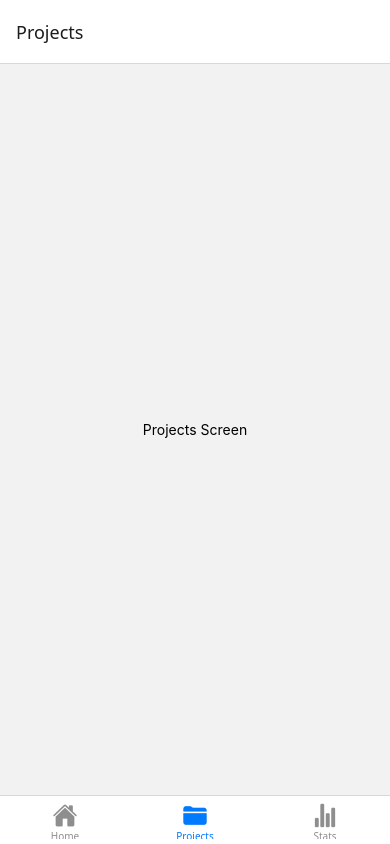
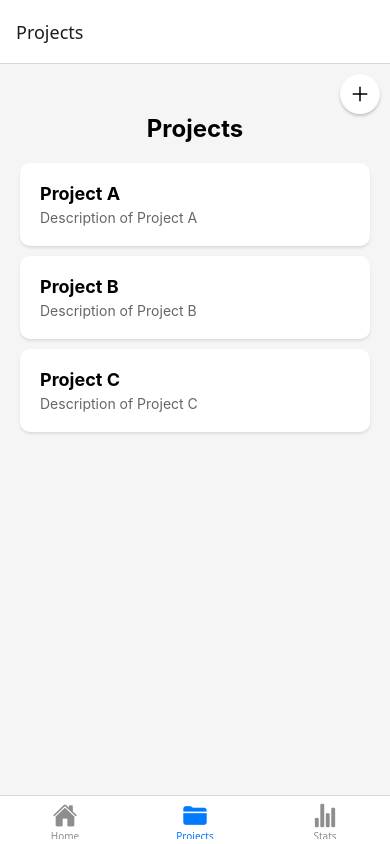
Before and after one commit to frankjrdev/studies-cards, a React Native app in the folder apps/mobile/: screen /Projects in a window 390 px wide. Built offline with nearby package versions, Linux system fonts and the light colour scheme.

Commit message:
Implement DecksScreen and update navigation; enhance DecksCards for deck selection

```diff
--- a/apps/mobile/App.tsx
+++ b/apps/mobile/App.tsx
@@ -1,13 +1,30 @@
 import { NavigationContainer } from '@react-navigation/native';
+import { createNativeStackNavigator } from '@react-navigation/native-stack';
 import React from 'react';
 import { GestureHandlerRootView } from 'react-native-gesture-handler';
 import BottomTabNavigation from './src/navigation/BottomTabNavigator';
+import DecksScreen from './src/screens/DecksScreen';
+import { RootStackParamList } from './src/types/navigation';
+
+const Stack = createNativeStackNavigator<RootStackParamList>();
 
 export default function App() {
   return (
     <GestureHandlerRootView style={{ flex: 1 }}>
       <NavigationContainer>
-        <BottomTabNavigation />
+        <Stack.Navigator>
+          <Stack.Screen
+            name="BottomTabNavigation"
+            component={BottomTabNavigation}
+            options={{ headerShown: false }}
+          />
+
+          <Stack.Screen
+            name="DecksScreen"
+            component={DecksScreen}
+            options={{ title: 'Decks' }}
+          />
+        </Stack.Navigator>
       </NavigationContainer>
     </GestureHandlerRootView>
   );
--- a/apps/mobile/src/components/DecksCards.tsx
+++ b/apps/mobile/src/components/DecksCards.tsx
@@ -1,25 +1,39 @@
+import { useNavigation } from '@react-navigation/native';
+import { NativeStackNavigationProp } from '@react-navigation/native-stack';
 import React from 'react';
 import { StyleSheet } from 'react-native';
-import { FlatList } from 'react-native-gesture-handler';
+import { FlatList, TouchableOpacity } from 'react-native-gesture-handler';
 import { Card, Text, Title } from 'react-native-paper';
+import { RootStackParamList } from '../types/navigation';
 import { DecksHomeScreenProps } from '../types/types';
 
 export default function DecksCards({ decks }: DecksHomeScreenProps) {
+  const navigation =
+    useNavigation<
+      NativeStackNavigationProp<RootStackParamList, 'DecksScreen'>
+    >();
+
   return (
     <FlatList
       data={decks}
       keyExtractor={(item) => item.id}
       renderItem={({ item }) => (
+        <TouchableOpacity
+          onPress={() =>
+            navigation.navigate('DecksScreen', { deckId: item.id })
+          }
+        >
           <Card style={styles.card}>
             <Card.Content>
               <Title style={styles.cardTitle}>{item.title}</Title>
-            <Text style={styles.info}>Project: {item.project}</Text>
-            <Text style={styles.info}>Author: {item.author}</Text>
+              <Text style={styles.info}>{item.project}</Text>
+              <Text style={styles.info}>{item.author}</Text>
               <Text style={styles.totalCards}>
                 Total Cards: {item.totalCards}
               </Text>
             </Card.Content>
           </Card>
+        </TouchableOpacity>
       )}
     />
   );
@@ -28,7 +42,7 @@ export default function DecksCards({ decks }: DecksHomeScreenProps) {
 const styles = StyleSheet.create({
   card: {
     marginVertical: 10,
-    padding: 15,
+    padding: 0,
     backgroundColor: '#ffffff',
     elevation: 5,
     shadowColor: '#000',
@@ -41,6 +55,7 @@ const styles = StyleSheet.create({
   cardTitle: {
     fontSize: 20,
     fontWeight: 'bold',
+    color: '#3498db',
   },
 
   info: {
--- /dev/null
+++ b/apps/mobile/src/screens/DecksScreen.tsx
@@ -0,0 +1,30 @@
+import { RouteProp, useRoute } from '@react-navigation/native';
+import React from 'react';
+import { StyleSheet, View } from 'react-native';
+import { Text } from 'react-native-paper';
+import { RootStackParamList } from '../types/navigation';
+
+export default function DecksScreen() {
+  const route = useRoute<RouteProp<RootStackParamList, 'DecksScreen'>>();
+  const { deckId } = route.params;
+
+  return (
+    <View style={styles.container}>
+      <Text style={styles.title}>Deck ID: {deckId}</Text>
+      {/* Aquí podrías cargar las cards del deck desde una API o estado global */}
+    </View>
+  );
+}
+
+const styles = StyleSheet.create({
+  container: {
+    flex: 1,
+    alignItems: 'center',
+    justifyContent: 'center',
+    backgroundColor: '#f5f5f5',
+  },
+  title: {
+    fontSize: 24,
+    fontWeight: 'bold',
+  },
+});
--- a/apps/mobile/src/screens/HomeScreen.tsx
+++ b/apps/mobile/src/screens/HomeScreen.tsx
@@ -9,27 +9,42 @@ export default function HomeScreen() {
   const { cards, decks } = useFlashcardsStore();
 
   // Datos de ejemplo
+  // Datos de ejemplo para el MIR
   const decksList: Deck[] = [
     {
       id: '1',
-      title: 'React Basics',
-      project: 'Web Dev',
-      author: 'Alice',
-      totalCards: 10,
+      title: 'Anatomía',
+      project: 'Medicina',
+      author: 'Edith Peroza',
+      totalCards: 50,
     },
     {
       id: '2',
-      title: 'Node.js API',
-      project: 'Backend',
-      author: 'Bob',
-      totalCards: 15,
+      title: 'Fisiología',
+      project: 'Medicina',
+      author: 'Edith Peroza',
+      totalCards: 40,
     },
     {
       id: '3',
-      title: 'Data Structures',
-      project: 'CS',
-      author: 'Charlie',
-      totalCards: 20,
+      title: 'Farmacología',
+      project: 'Medicina',
+      author: 'Edith Peroza',
+      totalCards: 60,
+    },
+    {
+      id: '4',
+      title: 'Microbiología',
+      project: 'Medicina',
+      author: 'Edith Peroza',
+      totalCards: 45,
+    },
+    {
+      id: '5',
+      title: 'Patología',
+      project: 'Medicina',
+      author: 'Edith Peroza',
+      totalCards: 55,
     },
   ];
 
--- a/apps/mobile/src/screens/ProjectsScreen.tsx
+++ b/apps/mobile/src/screens/ProjectsScreen.tsx
@@ -1,18 +1,91 @@
-import React from "react";
-import { StyleSheet, Text, View } from "react-native";
+import { Ionicons } from '@expo/vector-icons';
+import React from 'react';
+import { StyleSheet, Text, TouchableOpacity, View } from 'react-native';
+import { ScrollView } from 'react-native-gesture-handler';
 
 export default function ProjectsScreen() {
+  const projects = [
+    { id: '1', title: 'Project A', description: 'Description of Project A' },
+    { id: '2', title: 'Project B', description: 'Description of Project B' },
+    { id: '3', title: 'Project C', description: 'Description of Project C' },
+  ];
+
+  const handleAddProject = () => {
+    console.log('Add Project button pressed');
+    // Aquí puedes abrir un modal o navegar a una nueva pantalla para crear un proyecto
+  };
+
   return (
     <View style={styles.container}>
-            <Text>Projects Screen</Text>
+      {/* Botón de "+" en la esquina superior izquierda */}
+      <TouchableOpacity style={styles.addButton} onPress={handleAddProject}>
+        <Ionicons name="add" size={24} color="black" />
+      </TouchableOpacity>
+
+      <Text style={styles.title}>Projects</Text>
+
+      <ScrollView contentContainerStyle={styles.projectsContainer}>
+        {projects.map((project) => (
+          <View key={project.id} style={styles.card}>
+            <Text style={styles.cardTitle}>{project.title}</Text>
+            <Text style={styles.cardDescription}>{project.description}</Text>
           </View>
-    )
+        ))}
+      </ScrollView>
+    </View>
+  );
 }
 
 const styles = StyleSheet.create({
   container: {
     flex: 1,
+    paddingTop: 50,
+    backgroundColor: '#F5F5F5',
+  },
+  addButton: {
+    position: 'absolute',
+    top: 10,
+    right: 10,
+    width: 40,
+    height: 40,
+    borderRadius: 20,
+    backgroundColor: 'white',
     justifyContent: 'center',
     alignItems: 'center',
+    shadowColor: '#000',
+    shadowOffset: { width: 0, height: 2 },
+    shadowOpacity: 0.2,
+    shadowRadius: 3,
+    elevation: 5,
+  },
+  title: {
+    fontSize: 24,
+    fontWeight: 'bold',
+    textAlign: 'center',
+    marginBottom: 20,
+  },
+  projectsContainer: {
+    paddingHorizontal: 20,
+    paddingBottom: 20,
+  },
+  card: {
+    backgroundColor: 'white',
+    padding: 20,
+    marginBottom: 10,
+    borderRadius: 10,
+    shadowColor: '#000',
+    shadowOffset: { width: 0, height: 2 },
+    shadowOpacity: 0.1,
+    shadowRadius: 3,
+    elevation: 3,
+  },
+  cardTitle: {
+    fontSize: 18,
+    fontWeight: 'bold',
+  },
+  cardDescription: {
+    fontSize: 14,
+    color: '#666',
+    marginTop: 5,
   },
 });
--- /dev/null
+++ b/apps/mobile/src/types/navigation.ts
@@ -0,0 +1,4 @@
+export type RootStackParamList = {
+  BottomTabNavigation: undefined;
+  DecksScreen: { deckId: string };
+};
```
Lines whose indentation alone changed are shown as unchanged.
